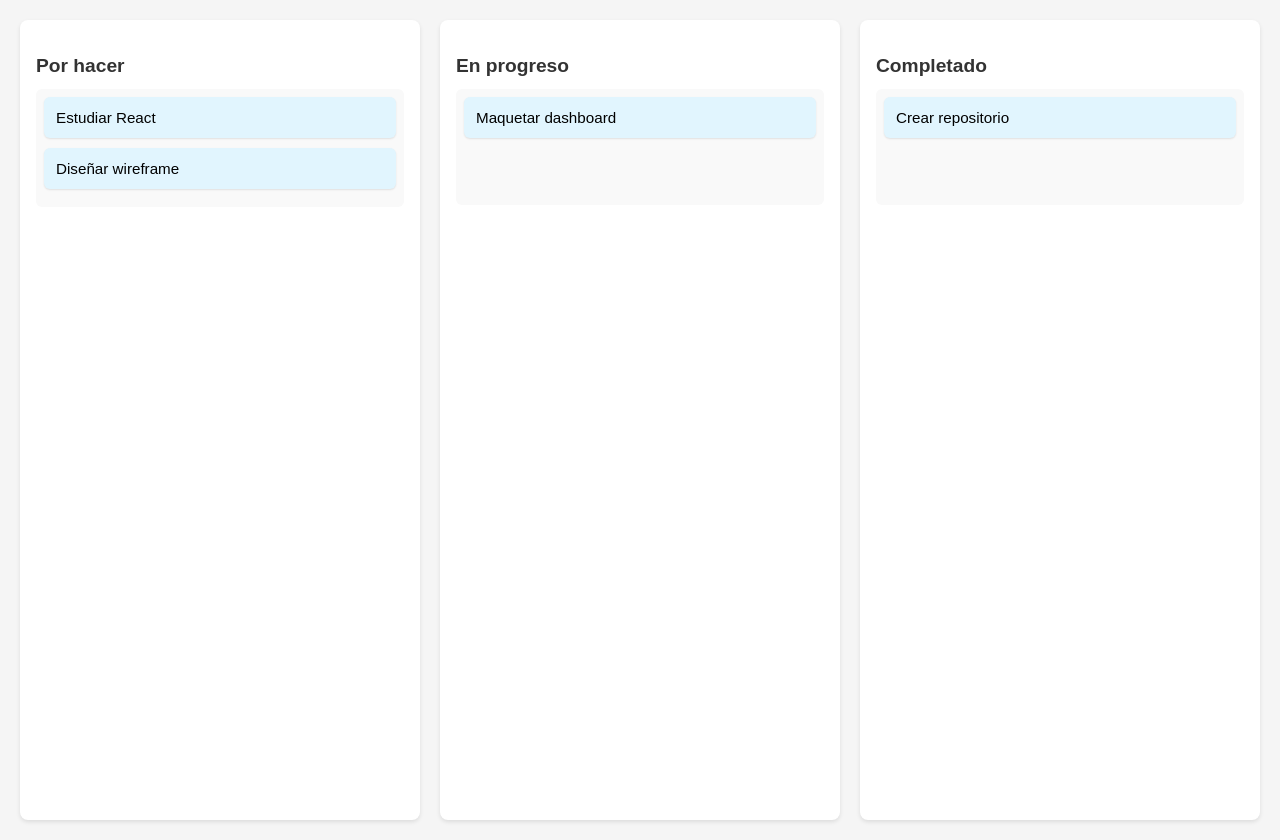
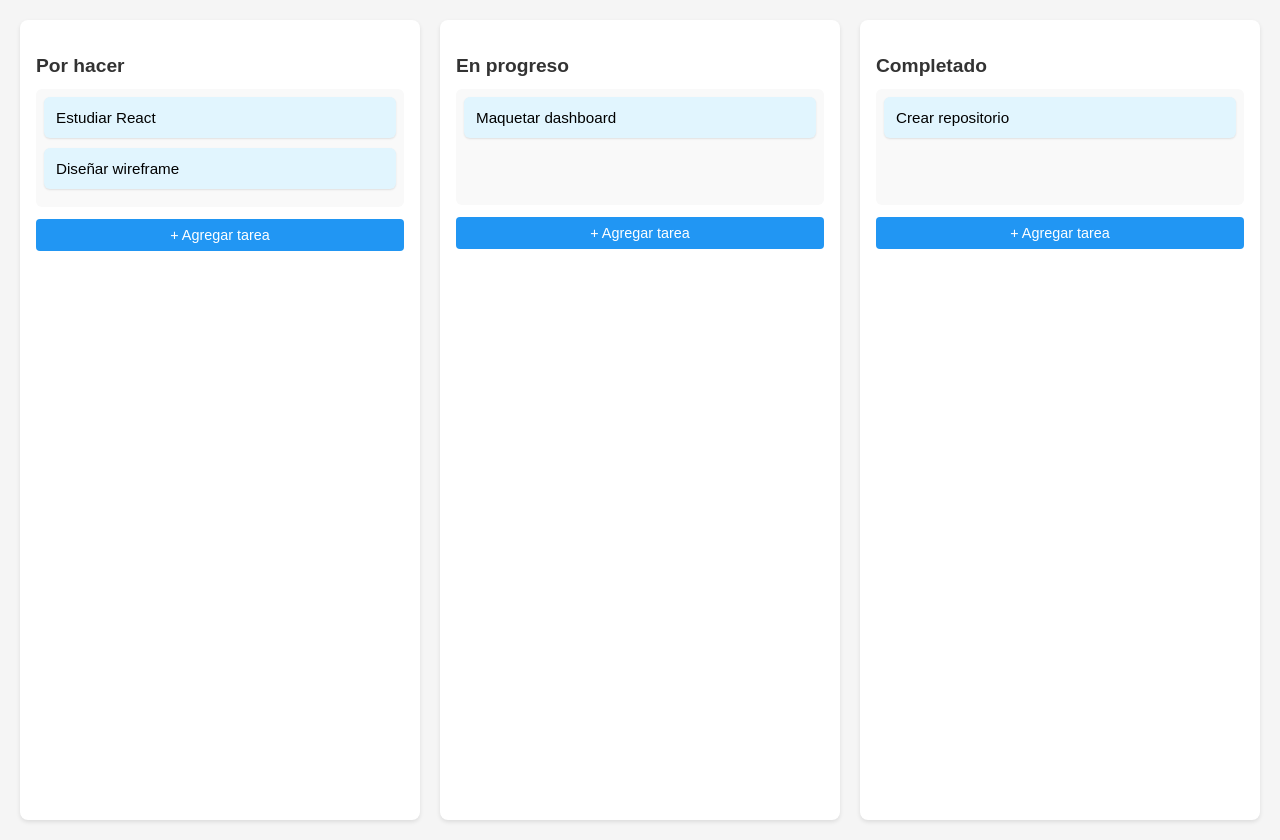
Before and after one commit to JairoVL/task-board, a React (Vite) app in the folder task-board/: page /dashboard in a window 1280 px wide. Built offline with nearby package versions, Linux system fonts and the light colour scheme; sample sign-in values are in the browser's storage.

Commit message:
boton de agregar tarea

```diff
--- a/task-board/src/components/Column.tsx
+++ b/task-board/src/components/Column.tsx
@@ -7,9 +7,12 @@ import type { ColumnType } from "../types/board";
 
 type ColumnProps = {
   column: ColumnType;
+  addTask: (columnId: string, title: string) => void;
 };
 
-const Column: React.FC<ColumnProps> = ({ column }) => {
+
+
+const Column: React.FC<ColumnProps> = ({ column, addTask }) => {
   return (
     <div className={styles.column}>
       <h3>{column.title}</h3>
@@ -27,6 +30,20 @@ const Column: React.FC<ColumnProps> = ({ column }) => {
     </div>
   )}
 </Droppable>
+<button
+  type="button"
+  onClick={() => {
+    const title = prompt("Título de la nueva tarea:");
+    if (title) {
+      addTask(column.id, title);
+    }
+  }}
+  className={styles.addTaskButton}
+>
+  + Agregar tarea
+</button>
+
+
 
     </div>
   );
--- a/task-board/src/pages/Dashboard.tsx
+++ b/task-board/src/pages/Dashboard.tsx
@@ -85,7 +85,15 @@ const Dashboard: React.FC = () => {
     <DragDropContext onDragEnd={onDragEnd}>
       <div className={styles.dashboard}>
         {Object.values(columns).map((column) => (
-          <Column key={column.id} column={column as ColumnType} />
+          <Column
+  key={column.id}
+  column={column as ColumnType}
+  addTask={addTask}
+/>
+
+
+
+
         ))}
       </div>
     </DragDropContext>
--- a/task-board/src/styles/Dashboard.module.scss
+++ b/task-board/src/styles/Dashboard.module.scss
@@ -36,3 +36,20 @@
   border-radius: 6px;
   transition: background-color 0.2s ease;
 }
+
+.addTaskButton {
+  margin-top: 12px;
+  padding: 8px 12px;
+  font-size: 0.9rem;
+  background-color: #2196f3;
+  color: white;
+  border: none;
+  border-radius: 4px;
+  cursor: pointer;
+  width: 100%;
+  transition: background-color 0.2s ease;
+}
+
+.addTaskButton:hover {
+  background-color: #1976d2;
+}
```
